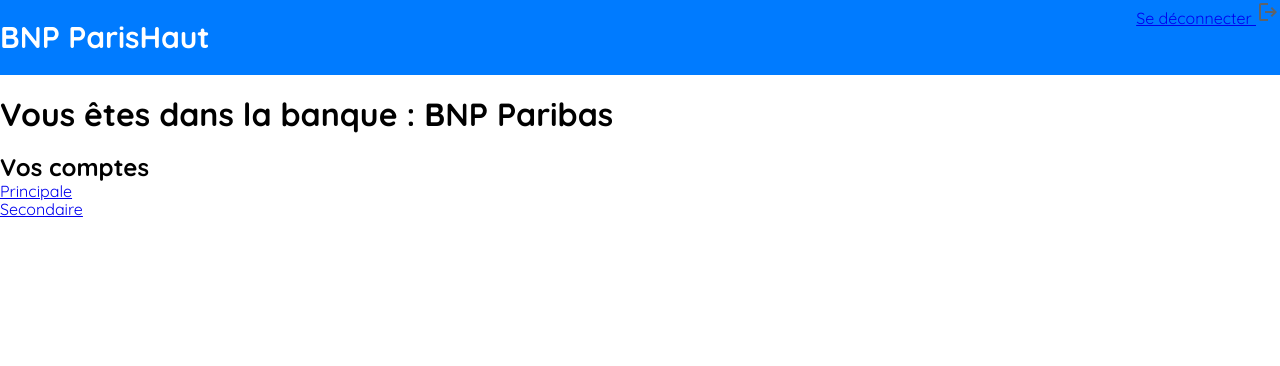
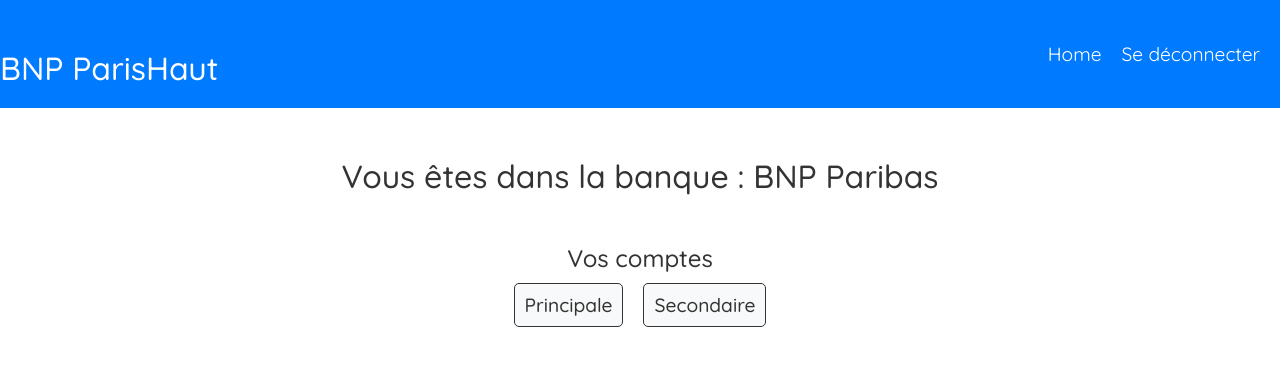
Before and after one commit to Fod9/djangoBNP, a Django app: page /banque/1 in a window 1280 px wide. Shown: the top 366 px of the page. Run offline with Django 5.2, Linux system fonts and the light colour scheme; a user stored in the database is signed in; data comes from the database, SQL or seed files in the repository; both versions use the stored data as it was after the commit.

Commit message:
style and redirect to banque accueil

```diff
--- a/banquemanager/views.py
+++ b/banquemanager/views.py
@@ -1,6 +1,7 @@
 from django.contrib.auth.decorators import login_required
-from django.shortcuts import render
+from django.shortcuts import render, redirect
+
 
 @login_required
 def accueil(request):
-    return render(request, 'accueil.html')
+    return redirect('banques:accueil_banque', banque_id=1)
--- a/banques/templates/home.html
+++ b/banques/templates/home.html
@@ -1,11 +1,17 @@
 {% extends 'layout/layout.html' %}
+{% load static %}
+
+{% block css %}
+    <link rel="stylesheet" href="{% static 'banquemanager/css/banques/home.css' %}">
+{% endblock %}
+
 
 {% block content %}
     <h1>Vous êtes dans la banque : {{ banque_nom }}</h1>
 
-    <h2>Vos comptes </h2>
 
-    <div>
+    <div id="vos_comptes_block">
+        <h2>Vos comptes </h2>
         <ul>
             {% for compte in comptes %}
                 <li>
--- a/banques/urls.py
+++ b/banques/urls.py
@@ -5,7 +5,7 @@ from banques import views
 app_name = 'banques'
 
 urlpatterns = [
-    path('<int:banque_id>', views.accueil_banque),
+    path('<int:banque_id>', views.accueil_banque, name='accueil_banque'),
     path('comptes/<int:compte_id>', views.consulter_compte, name='consulter_compte'),
     path('comptes/recuperer_comptes', views.recuperer_comptes),
     path('depot/<int:compte_id>', views.depot),
--- /dev/null
+++ b/static/banquemanager/css/banques/home.css
@@ -0,0 +1,48 @@
+h1 {
+    text-align: center;
+    margin-top: 50px;
+    font-size: 2em;
+    font-weight: 450;
+    color: #333;
+}
+
+#vos_comptes_block h2 {
+    text-align: center;
+    margin-top: 50px;
+    font-size: 1.5em;
+    font-weight: 450;
+    color: #333;
+}
+
+#vos_comptes_block ul {
+    list-style-type: none;
+    padding: 0;
+    margin: 0;
+    display: flex;
+    justify-content: center;
+}
+#vos_comptes_block ul li {
+    transition: background-color 0.3s;
+    margin: 10px;
+    padding: 10px;
+    border: 1px solid #333;
+    border-radius: 5px;
+    background-color: #f8f9fa;
+    color: #333;
+    font-size: 1.2em;
+    font-weight: 450;
+}
+
+#vos_comptes_block ul li a {
+    text-decoration: none;
+    color: #333;
+}
+
+#vos_comptes_block ul li:hover {
+    background-color: #333;
+    color: #f8f9fa;
+}
+
+#vos_comptes_block ul li:hover a {
+    color: #f8f9fa;
+}
--- a/static/banquemanager/css/header.css
+++ b/static/banquemanager/css/header.css
@@ -0,0 +1,31 @@
+header h1 {
+    text-align: center;
+    margin-top: 50px;
+    font-size: 2em;
+    font-weight: 450;
+    color: white;
+}
+
+header {
+    display: flex;
+    align-items: center;
+    justify-content: space-between;
+}
+
+header a {
+    text-decoration: none;
+    color: white;
+    font-size: 1.2em;
+}
+
+header .links {
+    display: flex;
+    align-items: center;
+    justify-content: space-between;
+    margin-right: 20px;
+    line-height: 1.5em;
+}
+
+header .links a {
+    margin-left: 20px;
+}
--- a/templates/layout/header.html
+++ b/templates/layout/header.html
@@ -2,13 +2,15 @@
     <div>
         <h1>BNP ParisHaut</h1>
     </div>
-    <div class="logout">
+    <div class="links">
+        <a href="/banque/1">Home</a>
         {% if user.is_authenticated %}
             <a href="/users/logout">
                 Se déconnecter
-                <svg xmlns="http://www.w3.org/2000/svg" height="24px" viewBox="0 -960 960 960" width="24px" fill="#5f6368"><path d="M200-120q-33 0-56.5-23.5T120-200v-560q0-33 23.5-56.5T200-840h280v80H200v560h280v80H200Zm440-160-55-58 102-102H360v-80h327L585-622l55-58 200 200-200 200Z"/></svg>
             </a>
         {% endif %}
     </div>
 
 </header>
+
+{#                    <svg xmlns="http://www.w3.org/2000/svg" height="24px" viewBox="0 -960 960 960" width="24px" fill="#5f6368"><path d="M200-120q-33 0-56.5-23.5T120-200v-560q0-33 23.5-56.5T200-840h280v80H200v560h280v80H200Zm440-160-55-58 102-102H360v-80h327L585-622l55-58 200 200-200 200Z"/></svg>#}
--- a/templates/layout/layout.html
+++ b/templates/layout/layout.html
@@ -9,6 +9,7 @@
     <link rel="stylesheet" href="{% static 'banquemanager/css/normalize.css' %}">
     <link rel="stylesheet" href="{% static 'banquemanager/css/styles.css' %}">
     <link rel="stylesheet" href="{% static 'banquemanager/css/layout.css' %}">
+    <link rel="stylesheet" href="{% static 'banquemanager/css/header.css' %}">
     <script src="{% static 'banquemanager/js/GetCookies.js' %}" defer></script>
     {% block css %}
 
```
Also changed, not shown: db.sqlite3.
